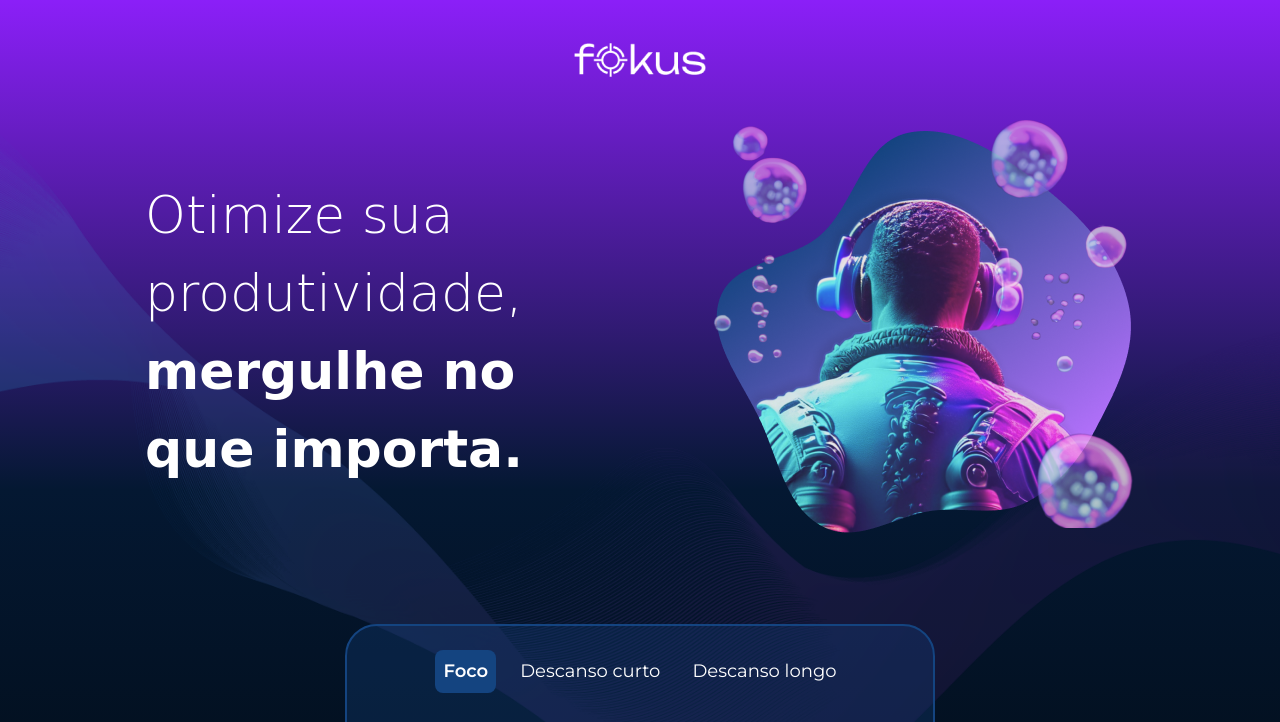
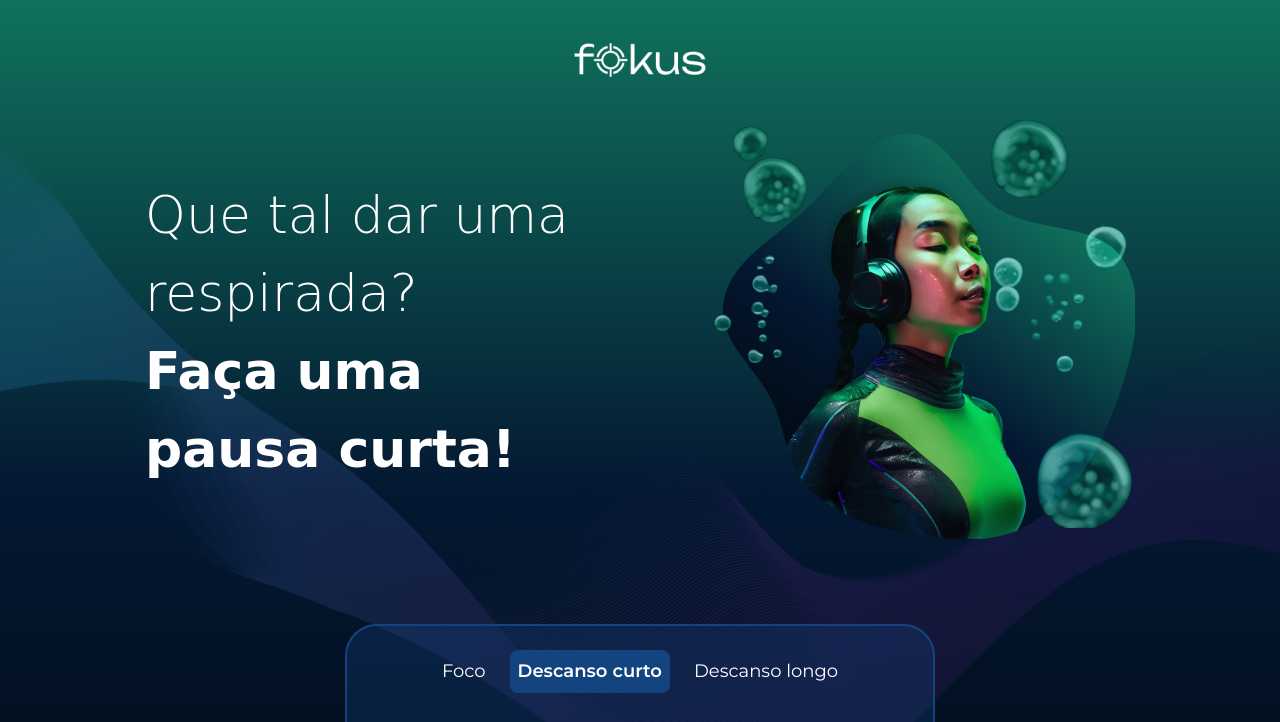
Before and after one commit to GuilhermeCursin0/projeto-fokus, a plain HTML site: page index.html in a window 1280 px wide. Both pictures are taken after a click on the button "Descanso curto". Shown: the top 722 px of the page. Drawn offline with nearby package versions, Linux system fonts and the light colour scheme; a web font is replaced by a local one.

Commit message:
Introdução do Js

```diff
--- a/index.html
+++ b/index.html
@@ -15,6 +15,7 @@
         href="https://fonts.googleapis.com/css2?family=Montserrat:ital,wght@0,100;0,200;0,300;0,400;0,500;0,600;0,700;0,800;0,900;1,100;1,200;1,300;1,400;1,500;1,600;1,700;1,800;1,900&family=Prata&family=Unbounded:wght@200;300;400;500;600;700;800;900&display=swap"
         rel="stylesheet">
     <link rel="stylesheet" href="./styles.css">
+    <script src="main.js" defer></script>
 </head>
 
 <body>
@@ -75,7 +76,6 @@
             </p>
         </footer>
     </main>
-
 </body>
 
 </html>
--- /dev/null
+++ b/main.js
@@ -0,0 +1,55 @@
+let buttonSelect = document.querySelectorAll('.app__card-button');
+let dataContexto = document.querySelector('html');
+let imgA = document.querySelector('.app__image');
+
+
+for (let i = 0; i<buttonSelect.length; i++){
+    buttonSelect[i].onclick = function(){
+        alteraSeletor(i);
+    }
+
+    /* Pode utilizar outro metodo se quiser:------------------------
+
+        buttonSelect[i].addEventListener( 'click', ()=>{alteraSeletor(i)} );
+    */
+}
+
+function alteraSeletor(x){
+    buttonSelect[x].classList.add('active');
+
+    if (x == 0){
+        // Foco
+        removeActive(1, 2);
+        mudaTextoH1('Otimize sua produtividade,' , 'mergulhe no que importa.');
+        alteraEstiloEImg('foco');
+
+    }else if(x == 1){
+        // Curto
+        removeActive(0, 2);
+        mudaTextoH1('Que tal dar uma respirada?' , 'Faça uma pausa curta!');
+        alteraEstiloEImg('descanso-curto');
+
+    }else if(x == 2){
+        // Longo
+        removeActive(0, 1);
+        mudaTextoH1('Hora de voltar à superfície.' , 'Faça uma pausa longa.');
+        alteraEstiloEImg('descanso-longo');
+
+    }
+
+}
+
+function alteraEstiloEImg(parametro){
+    dataContexto.dataset.contexto = parametro;
+    imgA.setAttribute('src' , `imagens/${parametro}.png`);
+}
+
+function removeActive(y, z){
+    buttonSelect[y].classList.remove('active');
+    buttonSelect[z].classList.remove('active');
+    // console.log('remove funciona');
+}
+
+function mudaTextoH1(TEXTO1 , TEXTO2){
+    document.querySelector('h1').innerHTML=`${TEXTO1}<br><strong class="app__title-strong">${TEXTO2}</strong>`;
+}
```
